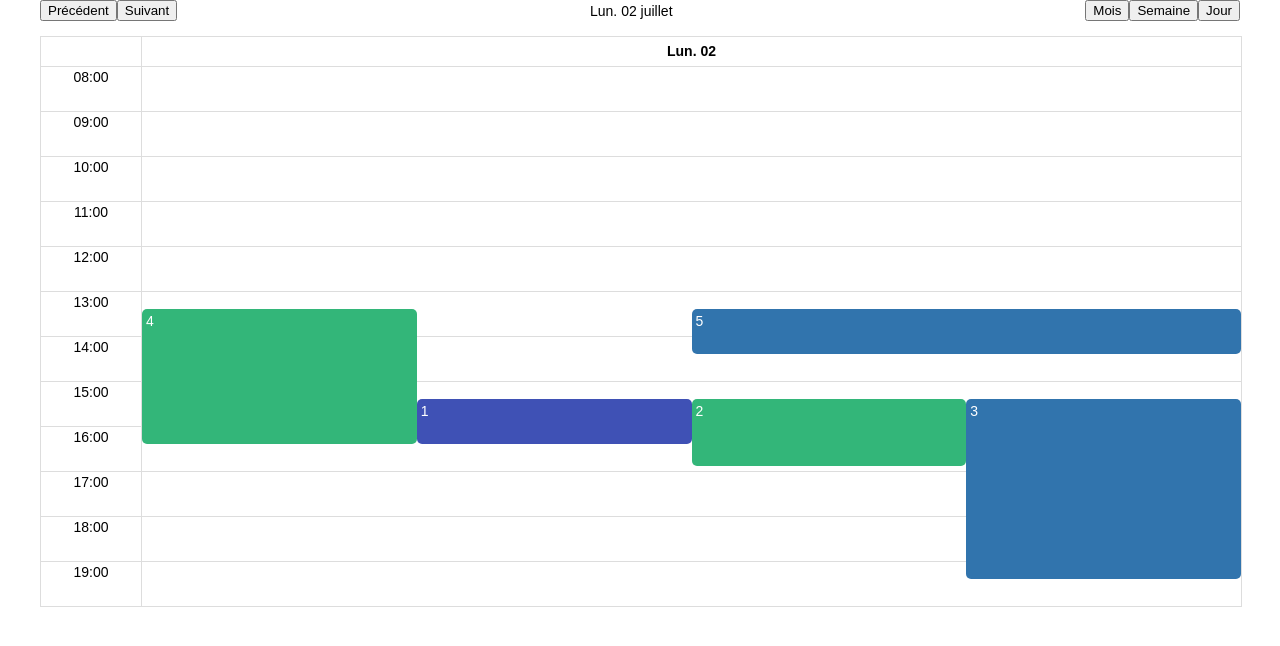
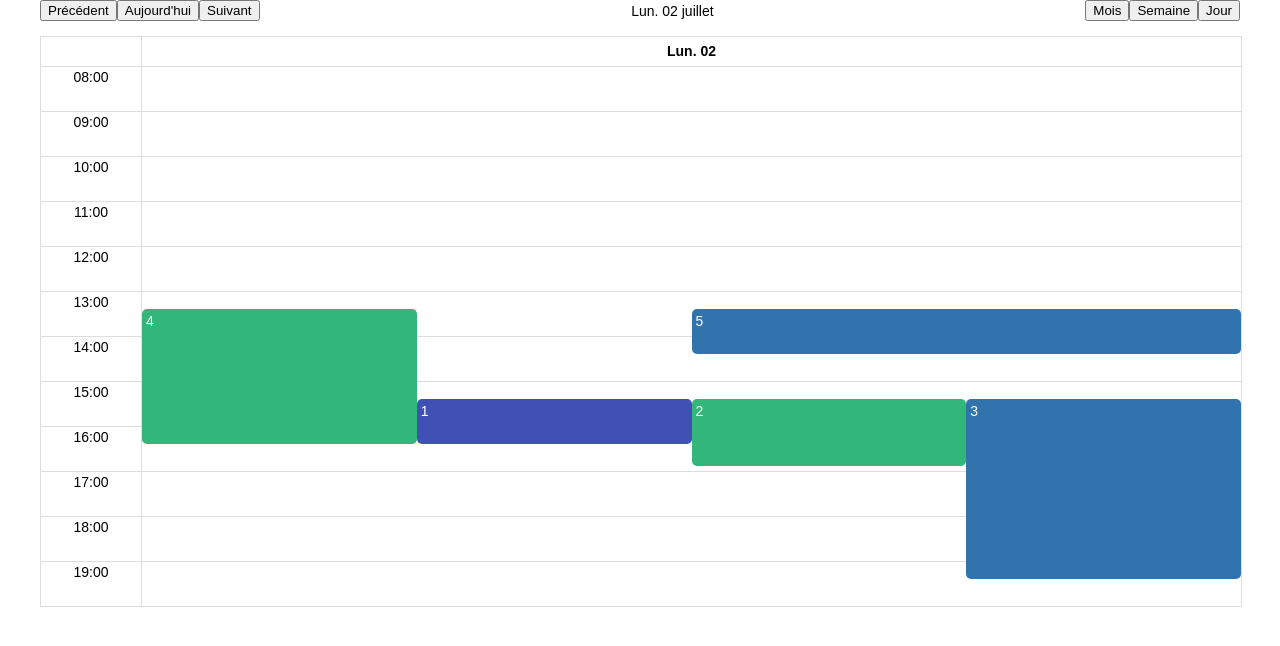
Before and after one commit to QuentinDiaferia/globalis-react-calendar, a React app: page / in a window 1280 px wide. Shown: the top 646 px of the page. Built offline with nearby package versions, Linux system fonts and the light colour scheme.

Commit message:
Navigation today

```diff
--- a/src/App.js
+++ b/src/App.js
@@ -81,6 +81,7 @@ class App extends React.Component {
             language={{
                 label_previous: 'Précédent',
                 label_next: 'Suivant',
+                label_today: 'Aujourd\'hui',
                 label_view_month: 'Mois',
                 label_view_week: 'Semaine',
                 label_view_day: 'Jour',
--- a/src/components/Calendar.js
+++ b/src/components/Calendar.js
@@ -32,8 +32,11 @@ class Calendar extends React.Component {
                 this.setState({date: this.state.date.subtract(1, this.state.view)})
                 break
             case navigation.NEXT:
+                this.setState({date: this.state.date.add(1, this.state.view)})
+                break
+            case navigation.TODAY:
             default:
-                this.setState({date: this.state.date.add(1, this.state.view)})
+                this.setState({date: moment()})
                 break
         }
     }
--- a/src/components/Navigation.js
+++ b/src/components/Navigation.js
@@ -11,6 +11,13 @@ class Navigation extends React.Component {
                 className="ToolBar-Navigation-Previous"
             >
                 {this.props.language.label_previous}
+            </button>
+            <button
+                onClick={e => this.props.onNavigate(navigation.TODAY)}
+                title={this.props.language.label_today}
+                className="ToolBar-Navigation-Today"
+            >
+                {this.props.language.label_today}
             </button>
             <button
                 onClick={e => this.props.onNavigate(navigation.NEXT)}
--- a/src/utils/constants.js
+++ b/src/utils/constants.js
@@ -3,6 +3,7 @@ import moment from 'moment'
 export const navigation = {
     PREVIOUS: 'prev',
     NEXT: 'next',
+    TODAY: 'today',
 }
 
 export const views = {
```
